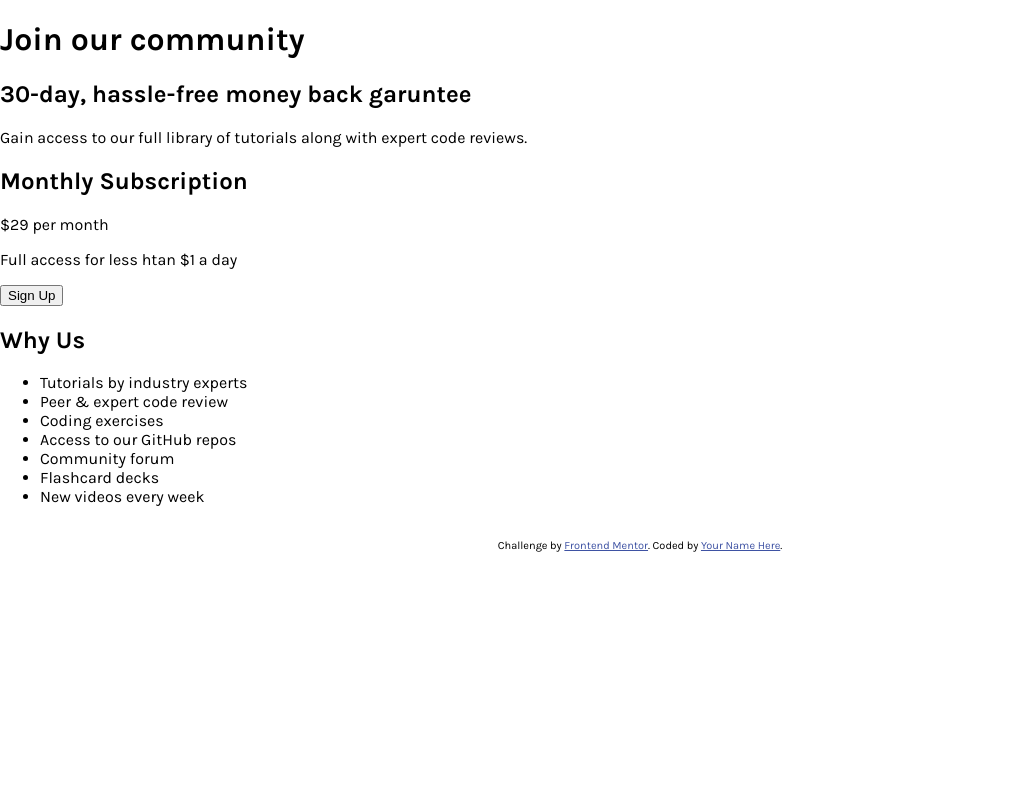
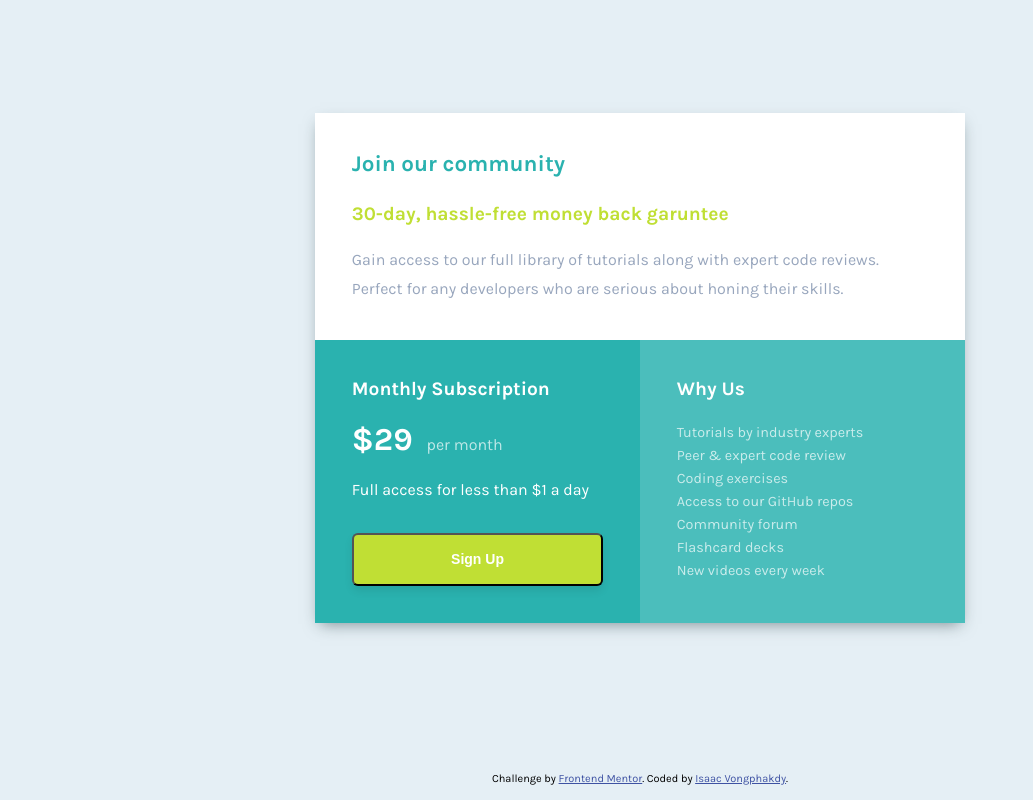
Before and after one commit to vongphakdy/single-price-grid, a plain HTML site: page index.html in a window 1280 px wide. Shown: the whole page, without its empty margins (0-1033 px from the left). Drawn offline with Linux system fonts and the light colour scheme.

Commit message:
everything but border radius

```diff
--- a/css/main.scss
+++ b/css/main.scss
@@ -1,17 +1,139 @@
 @import url('https://fonts.googleapis.com/css?family=Karla:400,700&display=swap');
 
 $cyan: hsl(179, 62%, 43%);
+$cyan-light: hsl(179, 47%, 52%);
 $bright-yellow: hsl(71, 73%, 54%);
 $light-gray: hsl(204, 43%, 93%);
 $grayish-blue: hsl(218, 22%, 67%);
+$white: #fff;
 
 *, *:before, *:after {
   box-sizing: border-box;
 }
 body {
+  display: flex;
+  flex-direction: column;
   margin: 0;
   padding: 0;
+  width: 100vw;
+  height: 100vh;
   font-family: 'Karla', sans-serif;
   font-size: 16px;
+  font-weight: 400;
   vertical-align: baseline;
+  background-color: $light-gray;
 }
+
+.cyan {
+  color: $cyan;
+}
+h1 {
+  font-size: 1.4em;
+  margin: 0 0 1.1em 0;
+}
+h2 {
+  font-size: 1em;
+  margin: 0 0 1.1em 0;
+}
+p {
+  font-size: 0.9em;
+  line-height: 1.8;
+  margin-bottom: 0;
+}
+
+.container {
+  display: block;
+  width: 83%;
+  margin: auto;
+  margin-top: 2em;
+  box-shadow: 0px 6px 15px -5px rgba(114,132,137,0.92);
+}
+.box {
+  padding: 1.6em;
+  color: white;
+}
+.box1 {
+  background-color: white;
+  h2 {
+    color: $bright-yellow;
+  }
+  p {
+    color: $grayish-blue;
+  }
+}
+.box2 {
+  background-color: $cyan;
+
+  .per {
+    color: rgba($white, 0.7);
+  }
+  span {
+    font-size: 2em;
+    font-weight: 700;
+    line-height: normal;
+    margin-right: 10px;
+    color: white;
+  }
+  button {
+    width: 100%;
+    padding: 1.2em;
+    margin-top: 2em;
+    border-radius: 6px;
+    text-align: center;
+    font-size: 14px;
+    font-weight: 700;
+    color: white;
+    box-shadow: 0px 5px 10px -1px rgba(0,0,0,0.10);
+    background-color: $bright-yellow;
+  }
+}
+.box3 {
+  background-color: $cyan-light;
+
+  ul {
+    padding: 0;
+    margin: 0;
+    list-style-type: none;
+    font-size: 0.9em;
+    color: rgba($white, 0.7);
+  }
+  li {
+    line-height: 1.6;
+  }
+}
+
+@media screen and (min-width: 600px) {
+  h1 {
+    font-size: 1.4em;
+  }
+  h2 {
+    font-size: 1.2em;
+  }
+  p {
+    font-size: 1em;
+  }
+  .container {
+    display: grid;
+    grid-template-areas:
+    "box1 box1"
+    "box2 box3";
+    grid-template-columns: 50%;
+    width: 650px;
+    margin: auto;
+    background-color: white;
+
+    .box {
+      padding: 2.3em;
+    }
+  }
+  .box1 {
+    grid-area: box1;
+    border-radius: 6px 6px 0 0;
+  }
+  .box2 {
+    grid-area: box2;
+  }
+  .box3 {
+    grid-area: box3;
+  }
+}
--- a/index.html
+++ b/index.html
@@ -10,24 +10,24 @@
 
   <!-- Feel free to remove these styles or customise in your own stylesheet 👍 -->
   <style>
-    .attribution { font-size: 11px; text-align: center; margin-top: 3em;}
+    .attribution { font-size: 11px; text-align: center; margin: 3em auto 1em auto;}
     .attribution a { color: hsl(228, 45%, 44%); }
   </style>
 </head>
 <body>
   <div class="container">
-    <div class="box1">
-      <h1 class="blue">Join our community</h1>
-      <h2 class="bold">30-day, hassle-free money back garuntee</h2>
-      <p>Gain access to our full library of tutorials along with expert code reviews.</p>
+    <div class="box box1">
+      <h1 class="cyan">Join our community</h1>
+      <h2>30-day, hassle-free money back garuntee</h2>
+      <p>Gain access to our full library of tutorials along with expert code reviews. Perfect for any developers who are serious about honing their skills.</p>
     </div>
-    <div class="box2">
+    <div class="box box2">
       <h2>Monthly Subscription</h2>
-      <p><span>&dollar;29</span> per month</p>
-      <p>Full access for less htan &dollar;1 a day</p>
+      <p class="per"><span>&dollar;29</span> per month</p>
+      <p>Full access for less than &dollar;1 a day</p>
       <button>Sign Up</button>
     </div>
-    <div class="box3">
+    <div class="box box3">
       <h2>Why Us</h2>
       <ul>
         <li>Tutorials by industry experts</li>
@@ -45,7 +45,7 @@
   <footer>
     <p class="attribution">
       Challenge by <a href="https://www.frontendmentor.io?ref=challenge" target="_blank">Frontend Mentor</a>.
-      Coded by <a href="#">Your Name Here</a>.
+      Coded by <a href="#">Isaac Vongphakdy</a>.
     </p>
   </footer>
 </body>
```
Also changed, not shown: css/main.css, 1 other file.
